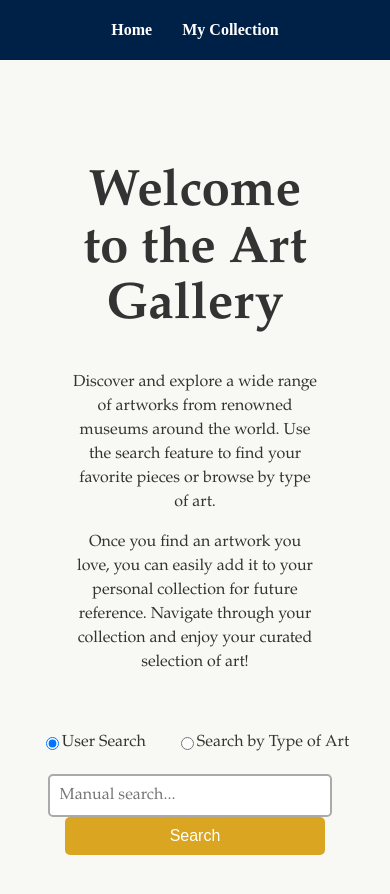
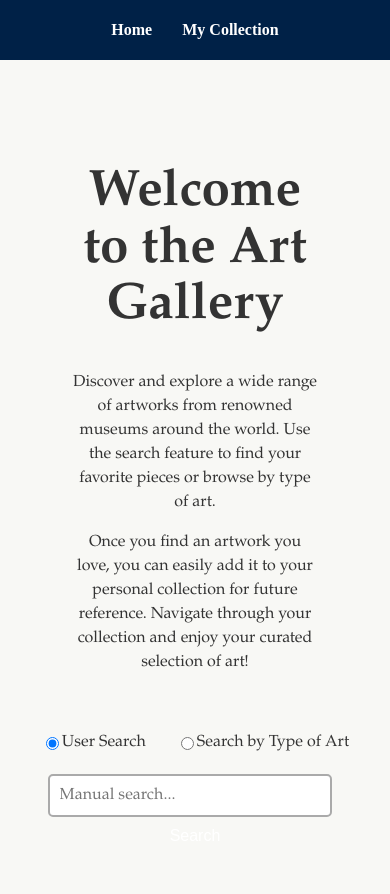
Before and after one commit to ndanner22/art-curator, a React (Vite) app: page / in a window 390 px wide. In both pictures the pointer is over the button "Search". Shown: the top 894 px of the page. Built offline with nearby package versions, Linux system fonts and the light colour scheme.

Commit message:
Adjust CSS for arrows so that on mobile they do not have an orange background when clicked.

```diff
--- a/src/App.css
+++ b/src/App.css
@@ -257,6 +257,10 @@ button:hover {
     font-size: 0.95rem;
     padding: 0 10px;
   }
+
+  button:hover {
+    background-color: transparent; /* Set to transparent for cleaner look on mobile */
+  }
 }
 
 @media (max-width: 480px) {
@@ -303,4 +307,8 @@ button:hover {
     font-size: 2rem; /* Slightly smaller on very small screens */
     padding: 5px;
   }
+
+  button:hover {
+    background-color: transparent; /* Set to transparent for cleaner look on mobile */
+  }
 }
```
